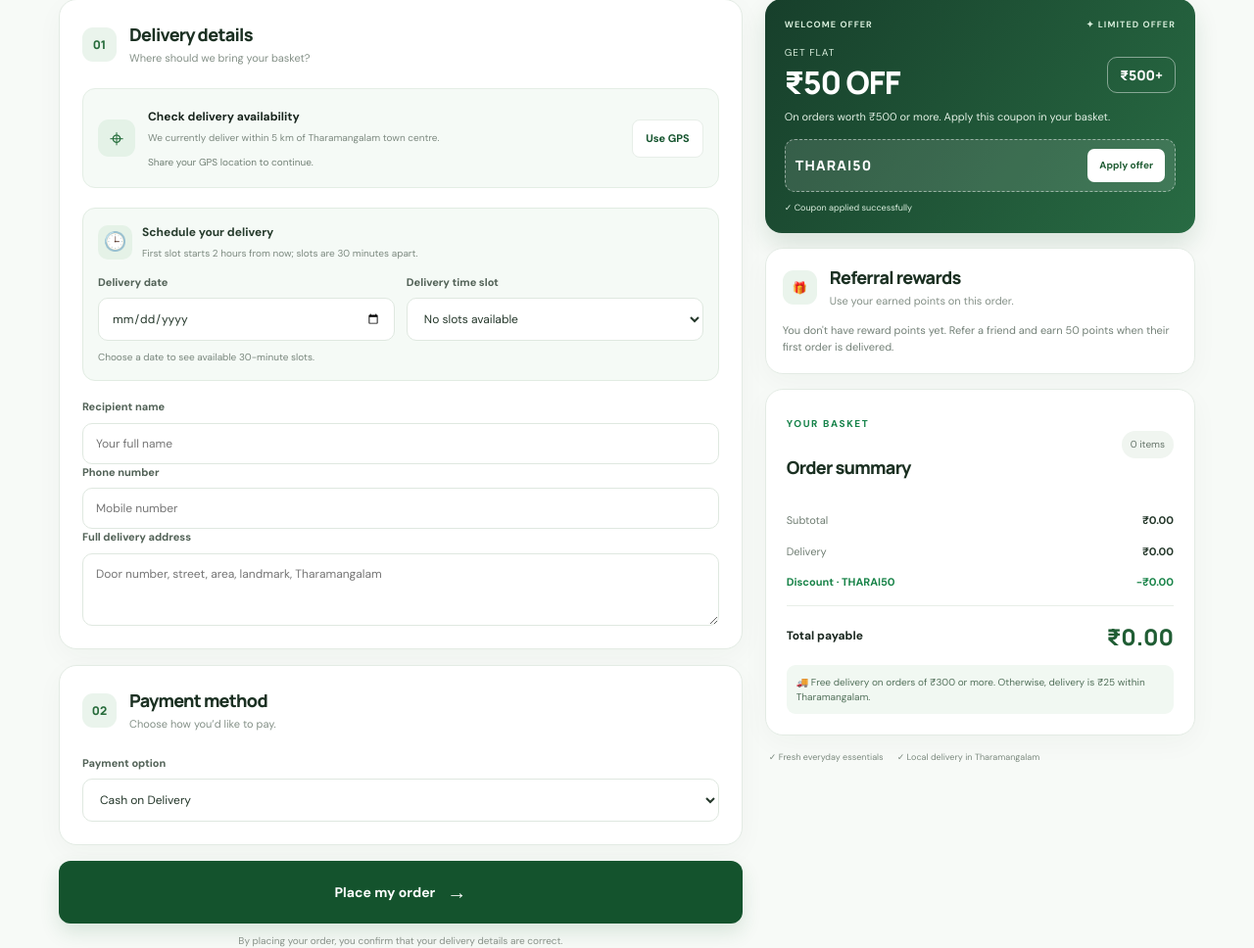
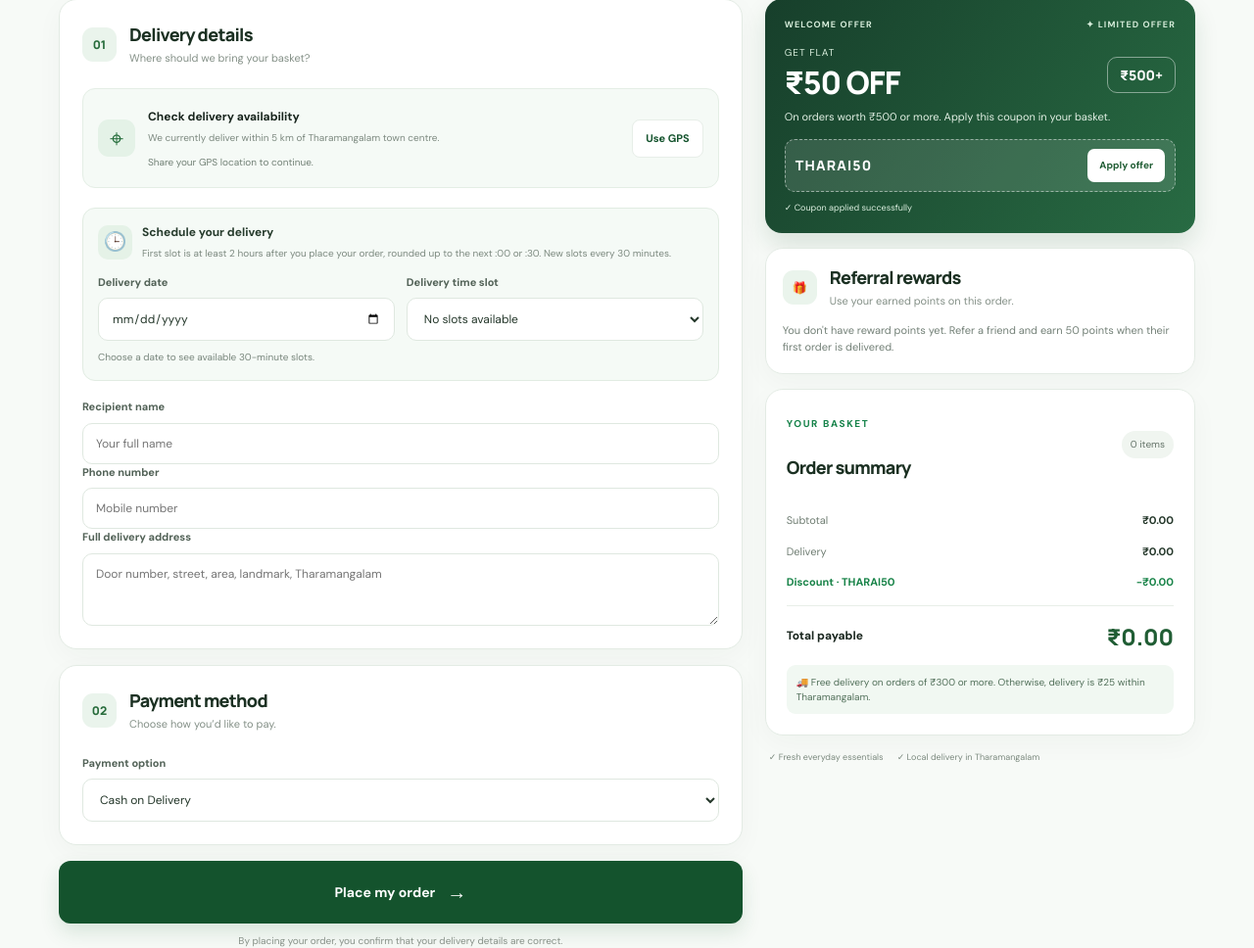
Before and after one commit to Dharun7715/Tharai-Basket, a Flask app: template app/templates/checkout.html in a window 1280 px wide. Shown: the part 295-1263 px from the top of the page at 98% size. Run offline with Flask 3, Linux system fonts and the light colour scheme; the template is opened without the code that fills it: values that come from a table or form of the project are taken from there, others are empty; data comes from the database, SQL or seed files in the repository; some libraries are stand-ins or nearby versions.

Commit message:
Clarify two-hour delivery lead time in checkout

```diff
--- a/app/templates/checkout.html
+++ b/app/templates/checkout.html
@@ -25,7 +25,7 @@
             <select id="saved-address-select" onchange="fillSavedAddress(this)"><option value="">Enter a new address</option>{% for address in saved_addresses %}<option value="{{ address.id }}" data-recipient="{{ address.recipient }}" data-phone="{{ address.phone }}" data-address="{{ address.line1 }}{% if address.landmark %}, {{ address.landmark }}{% endif %}{% if address.pincode %}, {{ address.pincode }}{% endif %}">{{ address.label }} — {{ address.line1 }}</option>{% endfor %}</select>
           </label>{% endif %}
           <div class="tb-schedule-box">
-            <div class="tb-schedule-heading"><span>🕒</span><div><strong>Schedule your delivery</strong><small>First slot starts 2 hours from now; slots are 30 minutes apart.</small></div></div>
+            <div class="tb-schedule-heading"><span>🕒</span><div><strong>Schedule your delivery</strong><small>First slot is at least 2 hours after you place your order, rounded up to the next :00 or :30. New slots every 30 minutes.</small></div></div>
             <div class="tb-schedule-fields">
               <label>Delivery date
                 <input type="date" id="delivery-date" name="delivery_date" value="{{ delivery_date }}" min="{{ min_delivery_date }}" max="{{ max_delivery_date }}" required>
```
